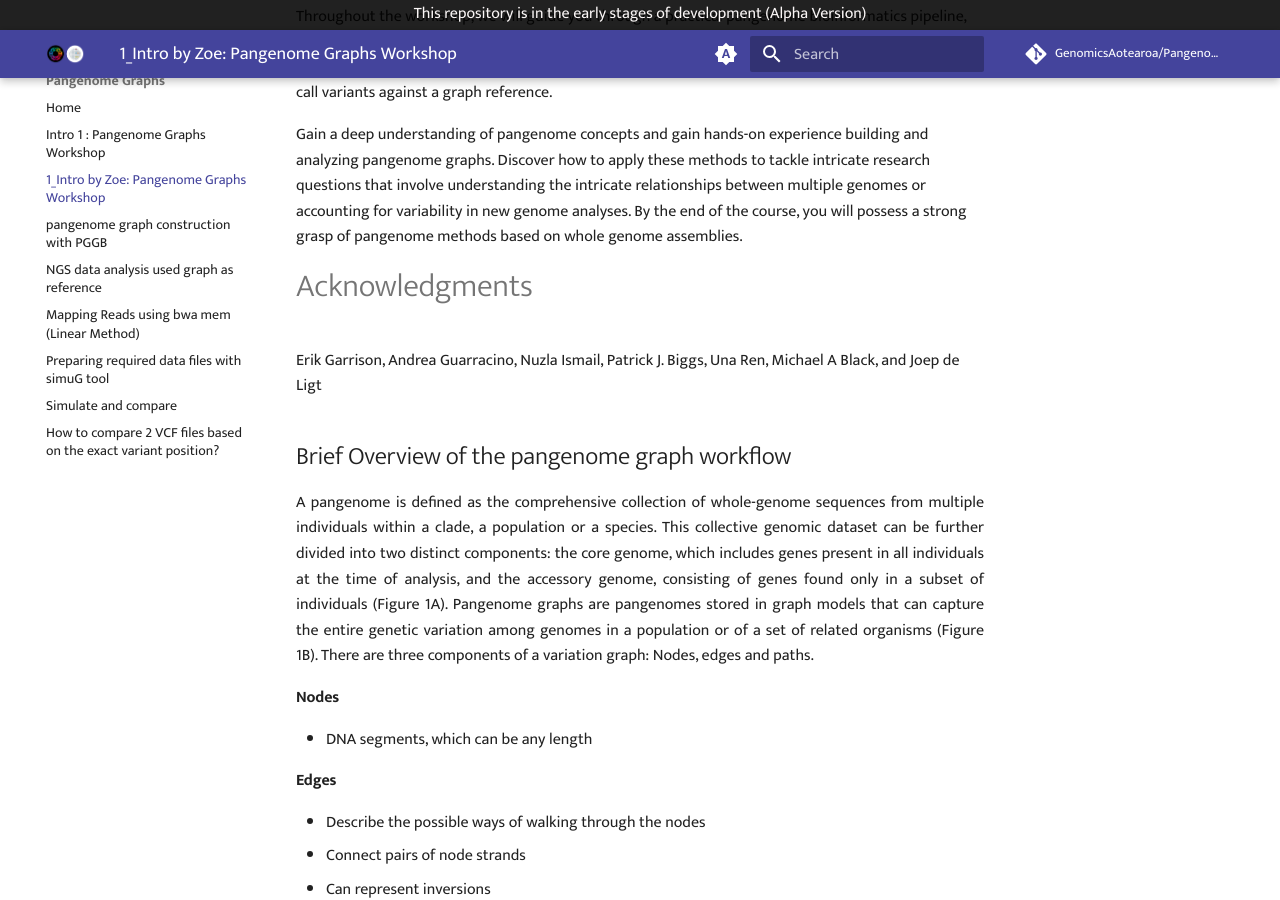
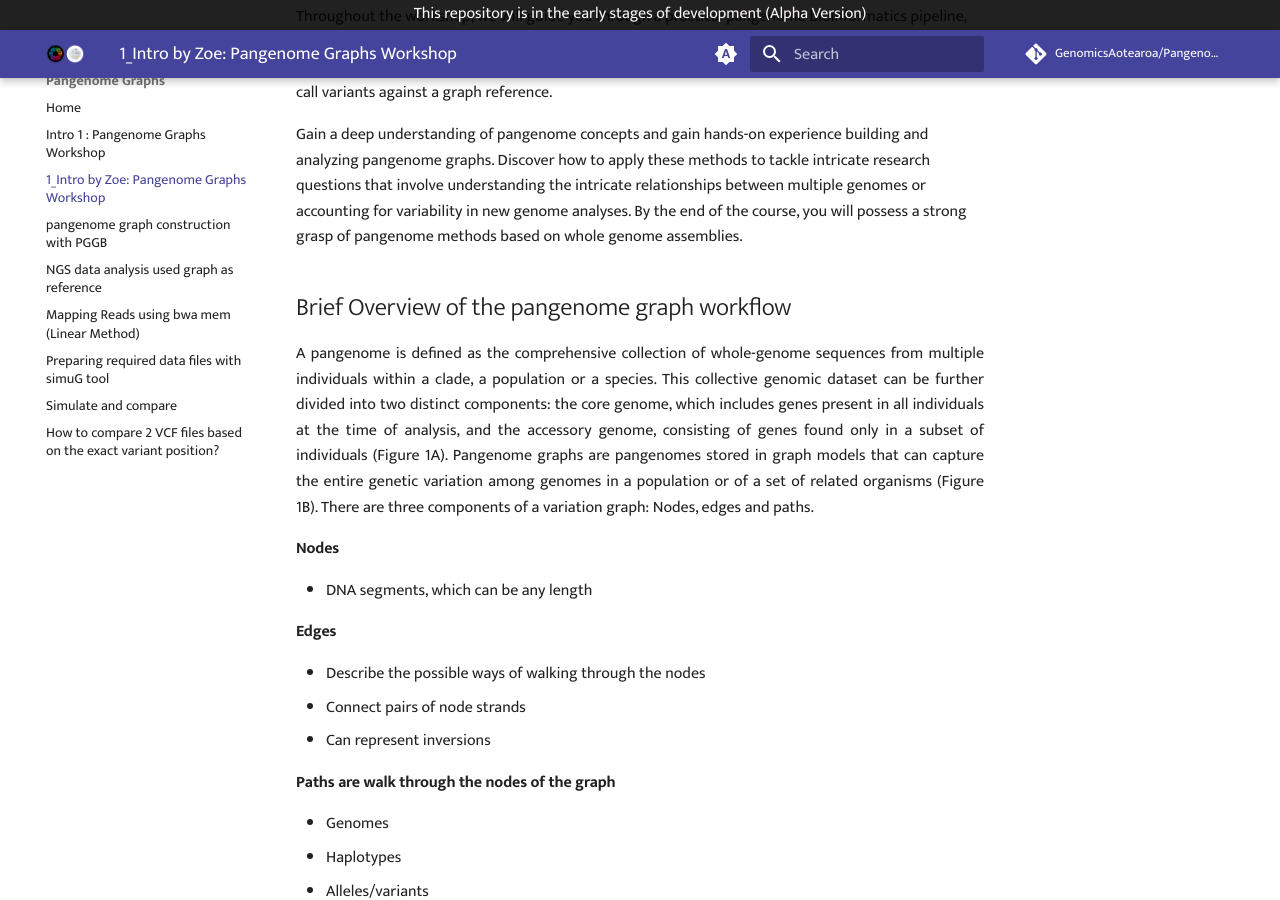
Before and after one commit to GenomicsAotearoa/Pangenome-Graphs-Workshop, an MkDocs documentation site: the page built from docs/1_Intro_Zoe.md, in a window 1280 px wide and 900 px high, scrolled down 944 px. Built offline with MkDocs 1.6.1 and Material for MkDocs 9.7.7, drawn with Linux system fonts in a browser that asks for light colours; comment, search, counter and statistics services are not loaded.

Commit message:
update ackonw

```diff
--- a/docs/1_Intro_Zoe.md
+++ b/docs/1_Intro_Zoe.md
@@ -24,8 +24,6 @@ Gain a deep understanding of pangenome concepts and gain hands-on experience bui
 
 </p>
 
-# Acknowledgments
-Erik Garrison, Andrea Guarracino, Nuzla Ismail, Patrick J. Biggs, Una Ren, Michael A Black, and Joep de Ligt
 
 
 ## Brief Overview of the pangenome graph workflow
```
Also changed, not shown: docs/index.md (+7 -0 lines).
